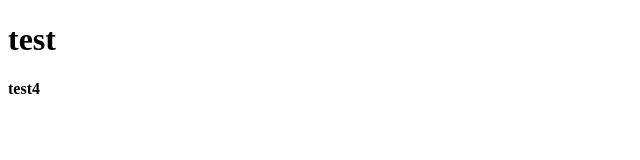
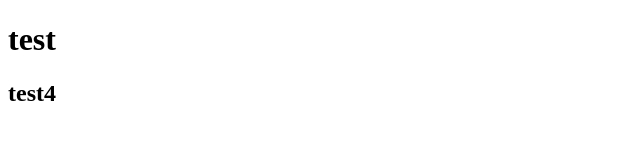
Before and after one commit to Peace007/repo3, a plain HTML site: page index.html in a window 1280 px wide. Shown: the full height of the page, 0-640 px from the left. Drawn offline with Linux system fonts and the light colour scheme.

Commit message:
latest changes

```diff
--- a/index.html
+++ b/index.html
@@ -6,6 +6,6 @@
 </head>
 <body>
 	<h1>test</h1>
-	<h4>test4</h4>
+	<h2>test4</h2>
 </body>
 </html>
```
